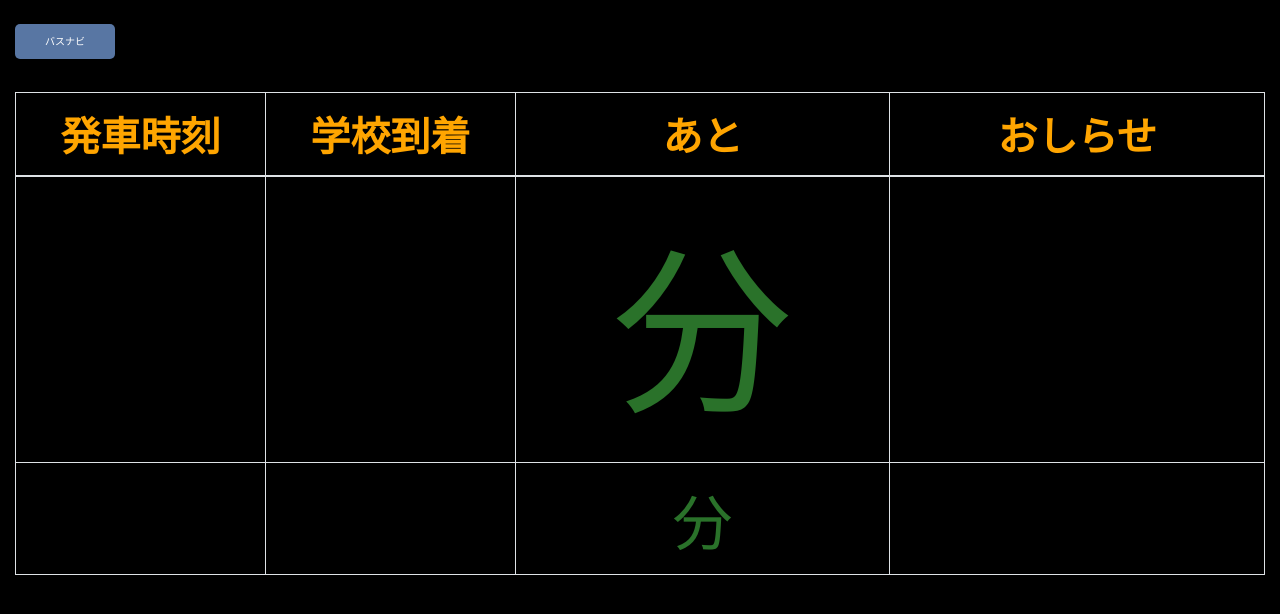
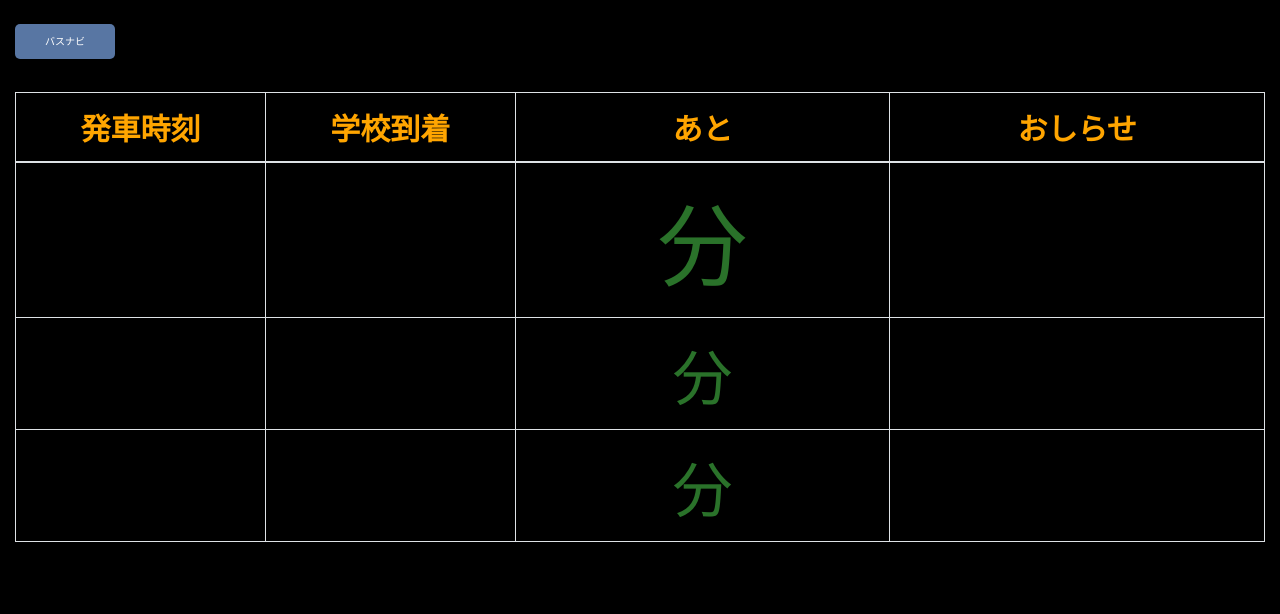
Before and after one commit to doctor0siki/bus_navi, a PHP site: template template/index.html.twig in a window 1280 px wide. Shown: the top 614 px of the page. Run offline with PHP 8.4, Linux system fonts and the light colour scheme; the template is opened without the code that fills it: most values are stand-ins (such as "Sample title", 1, 10 or a date in 2020); some libraries are stand-ins or nearby versions; some web fonts are replaced.

Commit message:
音声再生機能削除、3段組み表示対応。文字の大きさ調整

```diff
--- a/css/index.css
+++ b/css/index.css
@@ -10,19 +10,19 @@
 
 .big_green_text {
     color: #2a722a;
-    font-size: 180px;
+    font-size: 90px;
     font-family: 'DotGothic16', sans-serif;
 }
 
 .orange_text {
     color: orange;
-    font-size: 60px;
+    font-size: 50px;
     font-family: 'DotGothic16', sans-serif;
 }
 
 .orange_header {
     color: orange;
-    font-size: 40px;
+    font-size: 30px;
     font-family: 'DotGothic16', sans-serif;
 }
 
--- a/js/index.js
+++ b/js/index.js
@@ -16,13 +16,6 @@
                 $("#min_left").html(data[0].time + "分");
                 $("#note").html(data[0].text);
 
-                if (data[0].sound !== undefined) {
-                    let audioElem;
-                    audioElem = new Audio();
-                    audioElem.src = "../sound/" + data[0].sound;
-                    audioElem.play();
-                }
-
             } else {
                 $("#departure").html("--:--");
                 $("#arrival").html("--:--");
@@ -36,6 +29,13 @@
                 $("#next_min_left").html(data[1].time + "分");
                 $("#next_note").html(data[1].text);
             }
+
+            if (data[2] !== undefined) {
+                $("#next_departure").html(data[2].departure);
+                $("#next_arrival").html(data[2].arrival);
+                $("#next_min_left").html(data[2].time + "分");
+                $("#next_note").html(data[2].text);
+            }
         });
     }, 15000);
 });
--- a/template/index.html.twig
+++ b/template/index.html.twig
@@ -49,6 +49,12 @@
             <td class="green_text text-center align-middle" id="next_min_left">{{ bus_info[1].time }}分</td>
             <td class="orange_header text-left align-middle" id="next_note">{{ bus_info[1].text |raw }}</td>
         </tr>
+        <tr id="bus_next" style="display: {% if bus_info[2] == null %}none{% endif %}">
+            <td class="orange_text text-center align-middle" id="next_departure">{{ bus_info[2].departure }}</td>
+            <td class="orange_text  text-center align-middle" id="next_arrival">{{ bus_info[2].arrival }}</td>
+            <td class="green_text text-center align-middle" id="next_min_left">{{ bus_info[2].time }}分</td>
+            <td class="orange_header text-left align-middle" id="next_note">{{ bus_info[2].text |raw }}</td>
+        </tr>
         </tbody>
     </table>
 </div>
```
Also changed, not shown: index.php (+0 -16 lines).
